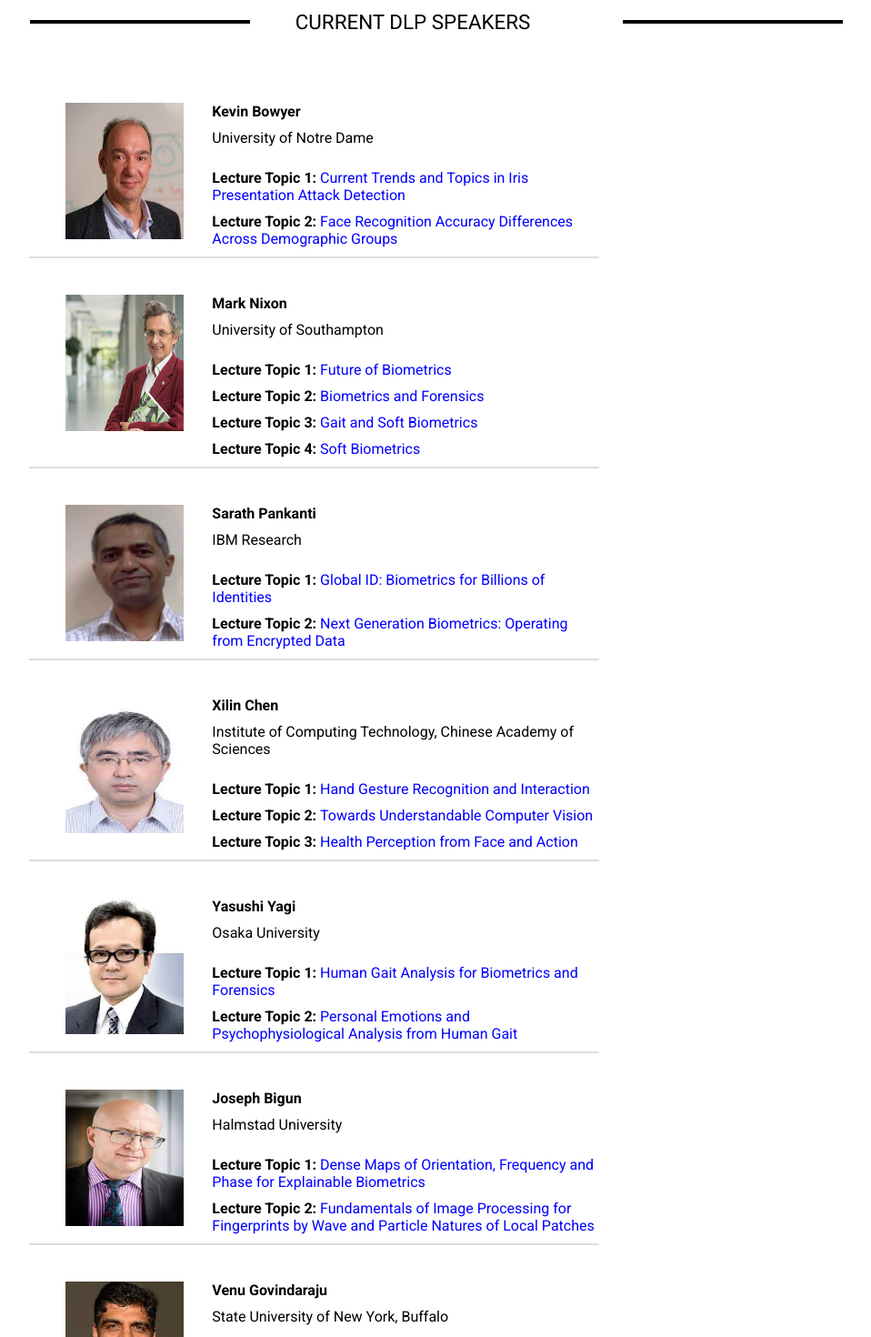
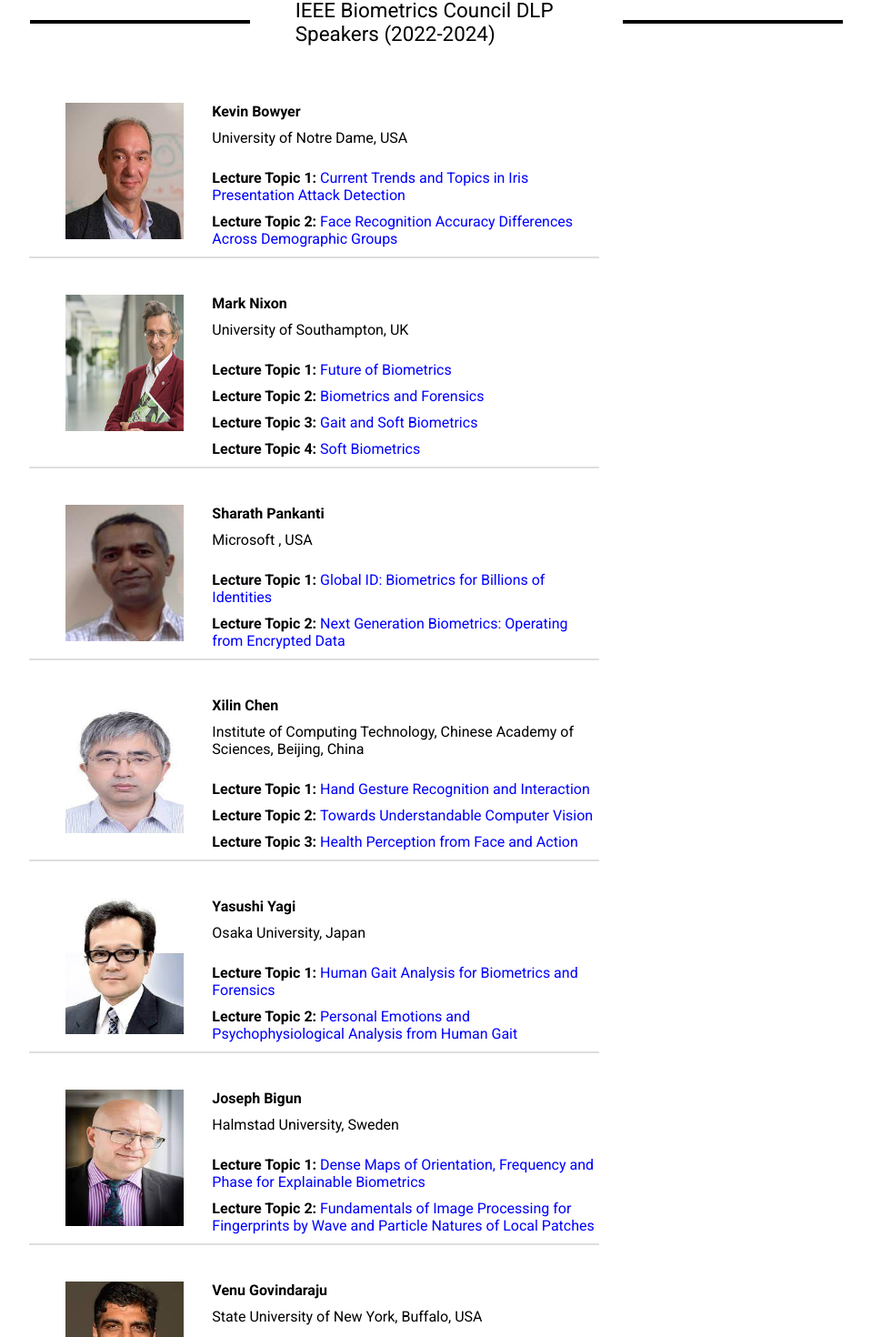
Before and after one commit to oms12/ieee-lecturers, a React (Create React App) app: page / in a window 1280 px wide. Shown: the part 42-1512 px from the top of the page at 91% size, without its empty margins (160-1118 px from the left). Built offline with nearby package versions, Linux system fonts and the light colour scheme.

Commit message:
Update professor.js

```diff
--- a/src/Components/Professor/professor.js
+++ b/src/Components/Professor/professor.js
@@ -19,7 +19,7 @@ const Professor = (props) => {
       <div className="container">
         <div class="title">
           <div class="left_border"></div>
-          <p class="mid_para">CURRENT DLP SPEAKERS</p>
+          <p class="mid_para">IEEE Biometrics Council DLP Speakers (2022-2024)</p>
           <div class="right_border"></div>
         </div>
         <div className="content">
@@ -27,7 +27,7 @@ const Professor = (props) => {
             name="Kevin Bowyer"
             biograhy = "abc"
             branch=" Computer Science and Engineering"
-            university_name="University of Notre Dame"
+            university_name="University of Notre Dame, USA"
             university_address=""
             image={image2}
             research_topics = {[" abc, ","pqr"]}
@@ -60,7 +60,7 @@ const Professor = (props) => {
             name="Mark Nixon"
             biograhy = "abc"
             branch="Electronics and Computer Science"
-            university_name="University of Southampton"
+            university_name="University of Southampton, UK"
             university_address=""
             image={image3}
             research_topics = {[" abcddddddddddddddddd, ","pqrdddddddddddddddddd"]}
@@ -128,10 +128,10 @@ const Professor = (props) => {
           />
 
           <Professor_Content
-            name="Sarath Pankanti"
+            name="Sharath Pankanti"
             biograhy = "abc"
             branch="Computer Science"
-            university_name="IBM Research"
+            university_name="Microsoft , USA"
             university_address=""
             image={image4}
             research_topics = {[" abcddddddddddddddddd, ","pqrdddddddddddddddddd"]}
@@ -185,7 +185,7 @@ const Professor = (props) => {
             name="Xilin Chen"
             biograhy = "abc"
             branch="abc"
-            university_name="Institute of Computing Technology, Chinese Academy of Sciences"
+            university_name="Institute of Computing Technology, Chinese Academy of Sciences, Beijing, China"
             university_address=""
             image={image5}
             research_topics = {[" abcddddddddddddddddd, ","pqrdddddddddddddddddd"]}
@@ -230,7 +230,7 @@ const Professor = (props) => {
             name="Yasushi Yagi"
             biograhy = "abc"
             branch="Computer Science"
-            university_name="Osaka University"
+            university_name="Osaka University, Japan"
             university_address=""
             image={image6}
             research_topics = {[" abcddddddddddddddddd, ","pqrdddddddddddddddddd"]}
@@ -262,7 +262,7 @@ const Professor = (props) => {
           <Professor_Content
             name="Joseph Bigun"
             branch="abc"
-            university_name="Halmstad University"
+            university_name="Halmstad University, Sweden"
             university_address=""
             image={image1}
             research_topics = {[" abcddddddddddddddddd, ","pqrdddddddddddddddddd"]}
@@ -315,7 +315,7 @@ const Professor = (props) => {
             name="Venu Govindaraju"
             biograhy = "abc"
             branch="Computer Science and Engineering"
-            university_name="State University of New York, Buffalo"
+            university_name="State University of New York, Buffalo, USA"
             university_address=""
             image={image7}
             research_topics = {[" abcddddddddddddddddd, ","pqrdddddddddddddddddd"]}
```
